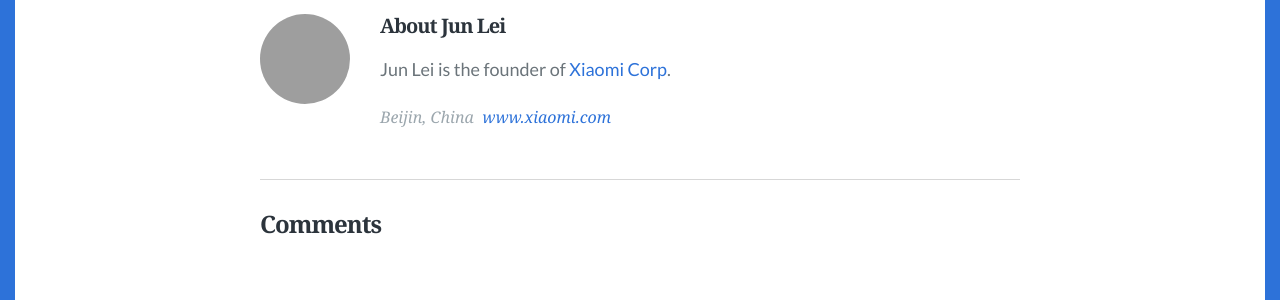
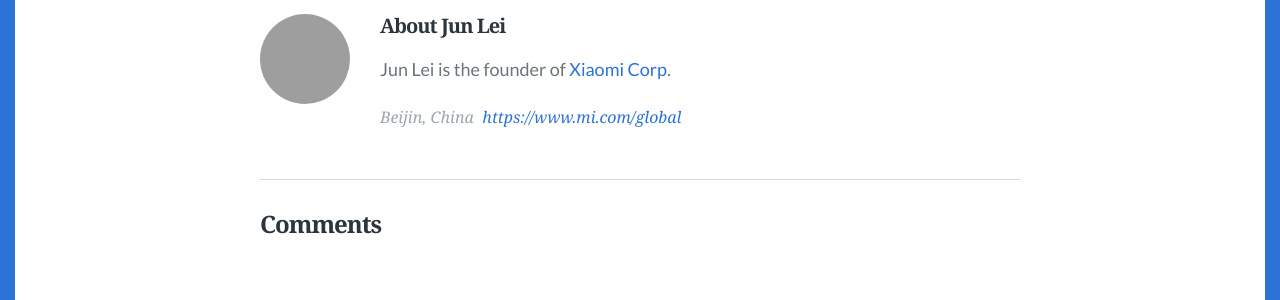
Before and after one commit to ciqiaowang/ciqiaowang.github.io, a Jekyll site: the page built from _posts/2019-01-01-the-advantages-and-disadvantages-of-working-from-home.md, in a window 1280 px wide and 900 px high, scrolled down 2110 px. Shown: the part 441-741 px from the top of the window. Built offline with Jekyll 4.4.1, drawn with Linux system fonts in a browser that asks for light colours; comment, search, counter and statistics services are not loaded; grey boxes are pictures that could not be loaded.

Commit message:
Update author.json

```diff
--- a/_data/author.json
+++ b/_data/author.json
@@ -1,7 +1,7 @@
 {
   "name": "Jun Lei",
-  "bio": "Jun Lei is the founder of [Xiaomi Corp](www.xiaomi.com).",
-  "url": "www.xiaomi.com",
+  "bio": "Jun Lei is the founder of [Xiaomi Corp](https://www.mi.com/global).",
+  "url": "https://www.mi.com/global",
   "location": "Beijin, China",
   "image": "images/mountain.png"
 }
```
